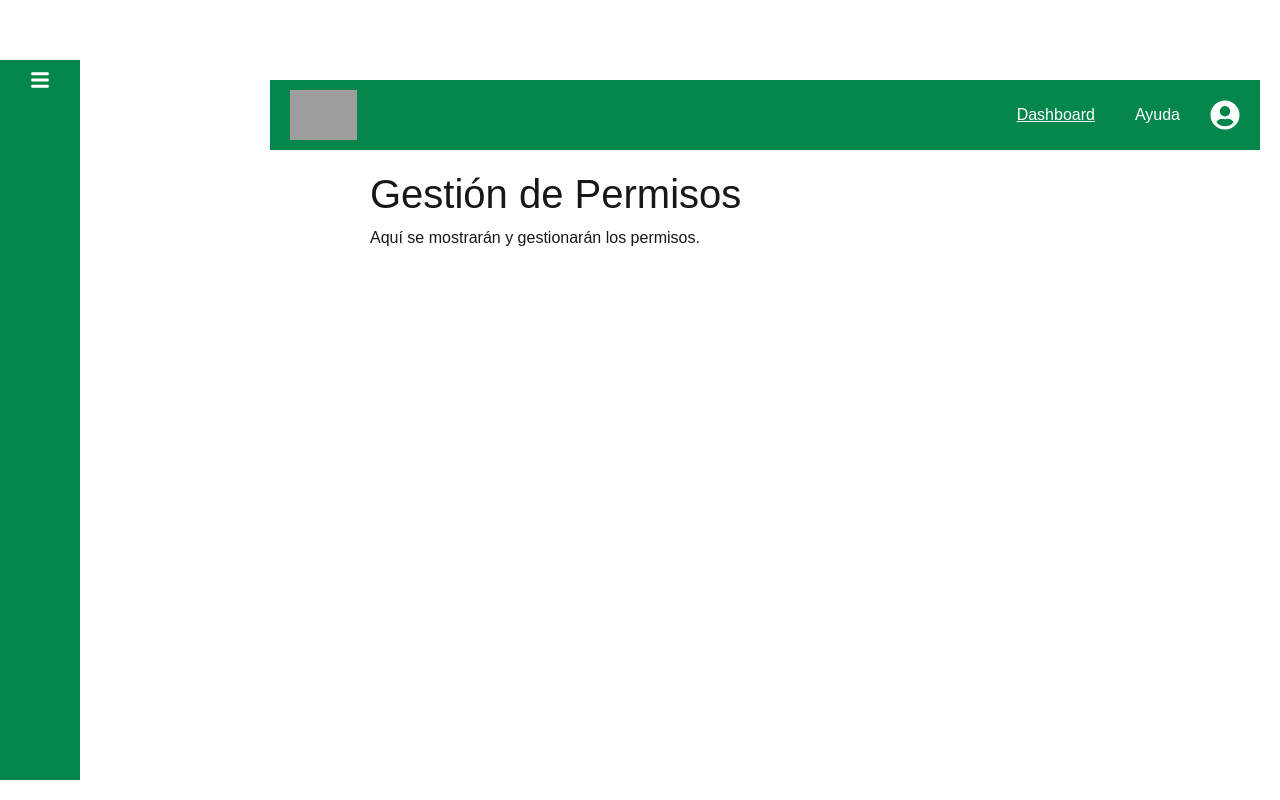
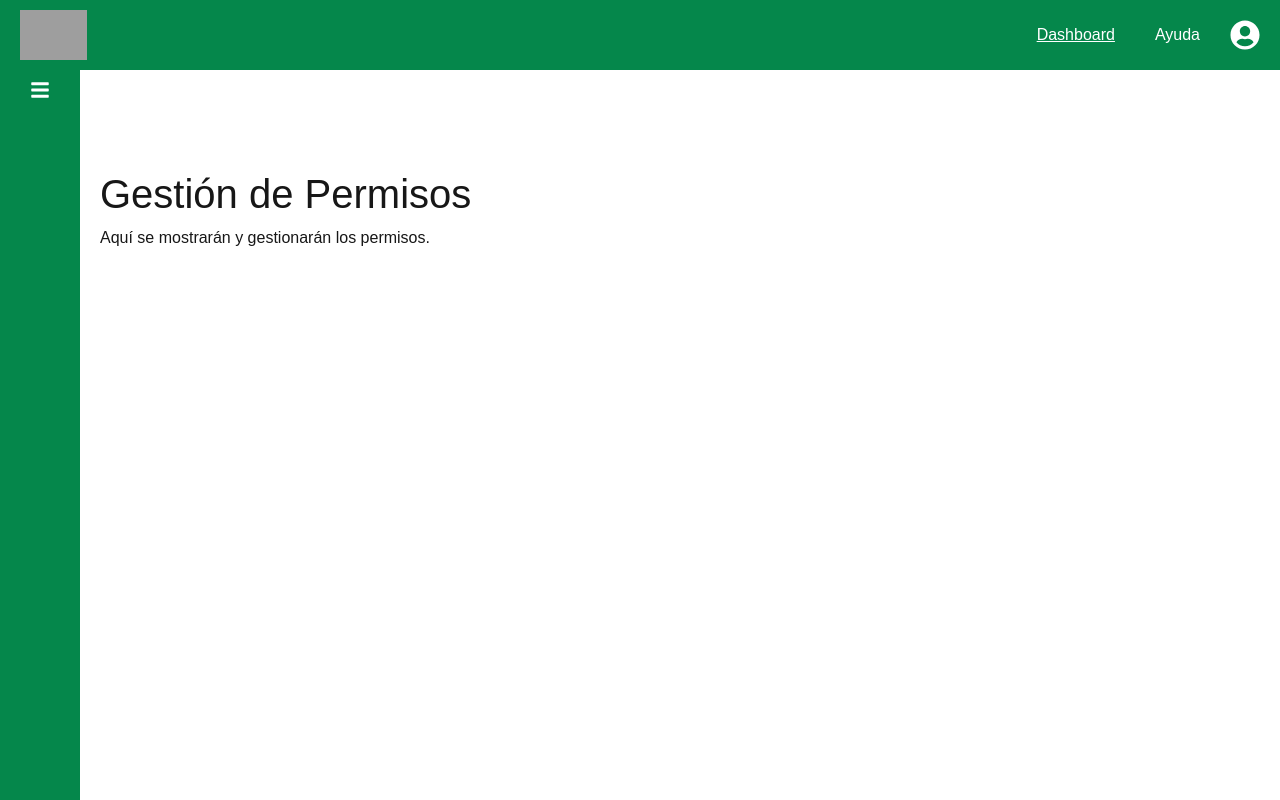
Before and after one commit to Santigc22/EDVManager, a Next.js app in the folder frontend/: page /permisos in a window 1280 px wide. Built offline with nearby package versions, Linux system fonts and the light colour scheme; grey boxes are pictures that could not be loaded.

Commit message:
corregir errores en los css de las vistas

```diff
--- a/frontend/app/components/sidebar.module.css
+++ b/frontend/app/components/sidebar.module.css
@@ -1,10 +1,10 @@
 .sidebar {
   width: 80px;
   background-color: #05874b;
-  height: calc(100vh - 80px);
+  height: calc(100vh - 70px);
   position: fixed;
   left: 0;
-  top: 80;
+  top: 70px;
   display: flex;
   flex-direction: column;
   flex-shrink: 0;
--- a/frontend/app/dashboard/page.jsx
+++ b/frontend/app/dashboard/page.jsx
@@ -7,6 +7,7 @@ import styles from "./dashboard.module.css";
 import { FaUserCircle } from "react-icons/fa";
 import Link from "next/link";
 import Sidebar from "../components/Sidebar";
+import Header from "../components/header";
 
 export default function Dashboard() {
     const [user, setUser] = useState(null);
@@ -45,24 +46,7 @@ export default function Dashboard() {
 
     return (
       <div>
-        <header className={styles.header}>
-          <img src="https://i.ibb.co/tPTQn9TB/Captura-1.png" alt="Logo" className={styles.logo} />
-
-          <nav className={styles.nav}>
-            <Link href="/dashboard" className={styles.button}>Dashboard</Link>
-            <button className={styles.button}>Ayuda</button>
-
-            <div className={styles.userMenu}>
-              <FaUserCircle className={styles.userIcon} onClick={() => setMenuOpen(!menuOpen)} />
-              {menuOpen && (
-                <ul className={styles.dropdownMenu}>
-                  <li>Perfil</li>
-                  <li>Cerrar sesión</li>
-                </ul>
-              )}
-            </div>
-          </nav>
-        </header>
+        <Header />
 
         <div className="main-content">
           <h1>Bienvenido(a), {user.username}</h1>
--- a/frontend/app/globals.css
+++ b/frontend/app/globals.css
@@ -47,6 +47,6 @@ body {
 .content {
   flex: 1;
   padding: 20px;
-  margin-left: 250px; /* Ajusta según el ancho de tu sidebar */
-  margin-top: 60px; /* Ajusta según la altura del header */
+  margin-left: 250px;
+  margin-top: 60px;
 }
--- a/frontend/app/permisos/page.jsx
+++ b/frontend/app/permisos/page.jsx
@@ -1,18 +1,21 @@
 import Sidebar from "../components/Sidebar";
 import Header from "../components/header";
+import styles from "./permisos.module.css"
 
 const PermisosPage = () => {
   return (
-    <div className="layout">
-      <Sidebar />
-      <div className="content">
-        <Header />
-        <div className="main-content">
+    <>
+      <Header />
+
+      <div className={styles.pageWrapper}>
+        <Sidebar />
+
+        <main className={styles.permisosMainContent}>
           <h1>Gestión de Permisos</h1>
           <p>Aquí se mostrarán y gestionarán los permisos.</p>
-        </div>
+        </main>
       </div>
-    </div>
+    </>
   );
 };
 
--- a/frontend/app/permisos/permisos.module.css
+++ b/frontend/app/permisos/permisos.module.css
@@ -0,0 +1,13 @@
+.pageWrapper {
+    display: flex;
+  }
+
+  /* 2. main area:
+       - margin‐left = sidebar width (80px)
+       - margin‐top  = header height (80px) */
+.permisosMainContent {
+    flex: 1;
+    margin-left: 80px;  /* match .sidebar width */
+    margin-top: 80px;   /* match header height */
+    padding: 20px;
+  }
```
